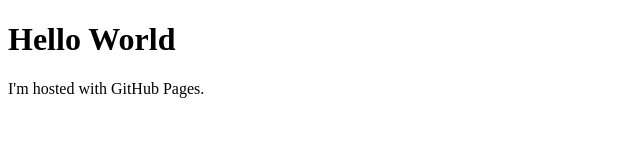
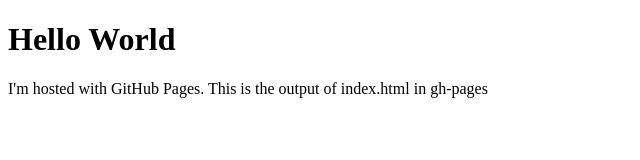
Before and after one commit to pem884/pem884.github.io, a plain HTML site: page index.html in a window 1280 px wide. Shown: the whole page, without its empty margins (0-640 px from the left). Drawn offline with Linux system fonts and the light colour scheme.

Commit message:
Update index.html

```diff
--- a/index.html
+++ b/index.html
@@ -2,6 +2,6 @@
 <html>
 <body>
 <h1>Hello World</h1>
-<p>I'm hosted with GitHub Pages.</p>
+<p>I'm hosted with GitHub Pages. This is the output of index.html in gh-pages</p>
 </body>
 </html>
```
